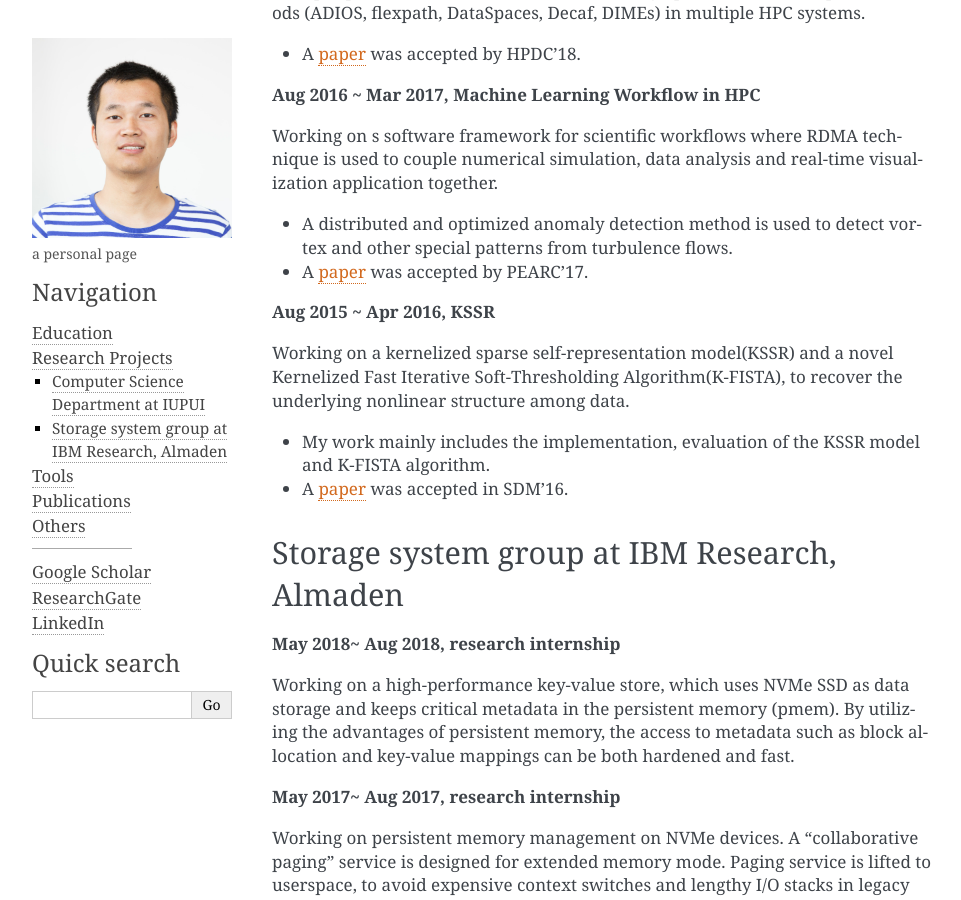
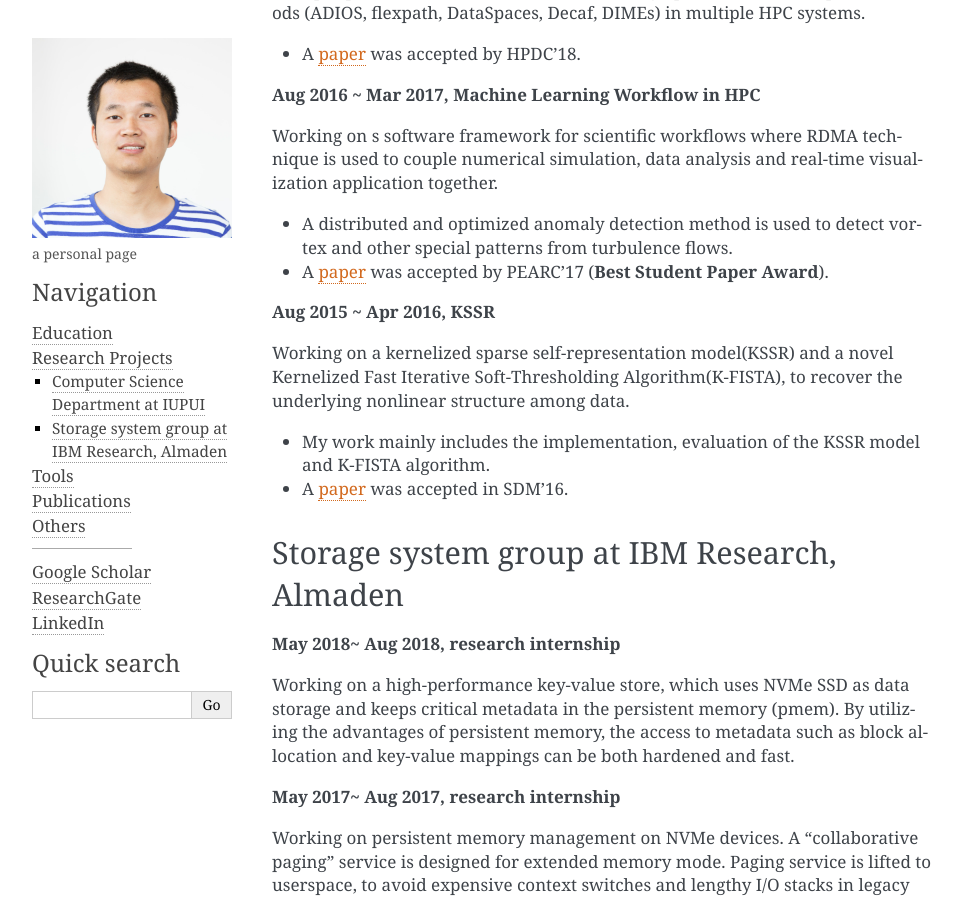
Before and after one commit to fengggli/fengggli.github.io, a Sphinx documentation site: the page built from source/experience.rst, in a window 1280 px wide and 900 px high, scrolled down 1146 px. Shown: the whole window, without its empty margins (148-1109 px from the left). Built offline with Sphinx 7.4.7, drawn with Linux system fonts in a browser that asks for light colours.

Commit message:
small add

```diff
--- a/source/experience.rst
+++ b/source/experience.rst
@@ -45,7 +45,7 @@ In-depth performance evaluation of various high-performance transport methods (A
 Working on s software framework for scientific workflows where RDMA technique is used to couple numerical simulation, data analysis and real-time visualization application together.
 
 * A distributed and optimized anomaly detection method is used to detect vortex and other special patterns from turbulence flows.
-* A :ref:`paper <bib-li2017mlworkflow>` was accepted by PEARC'17.
+* A :ref:`paper <bib-li2017mlworkflow>` was accepted by PEARC'17 (**Best Student Paper Award**).
 
 **Aug 2015 ~ Apr 2016, KSSR**
 
```
